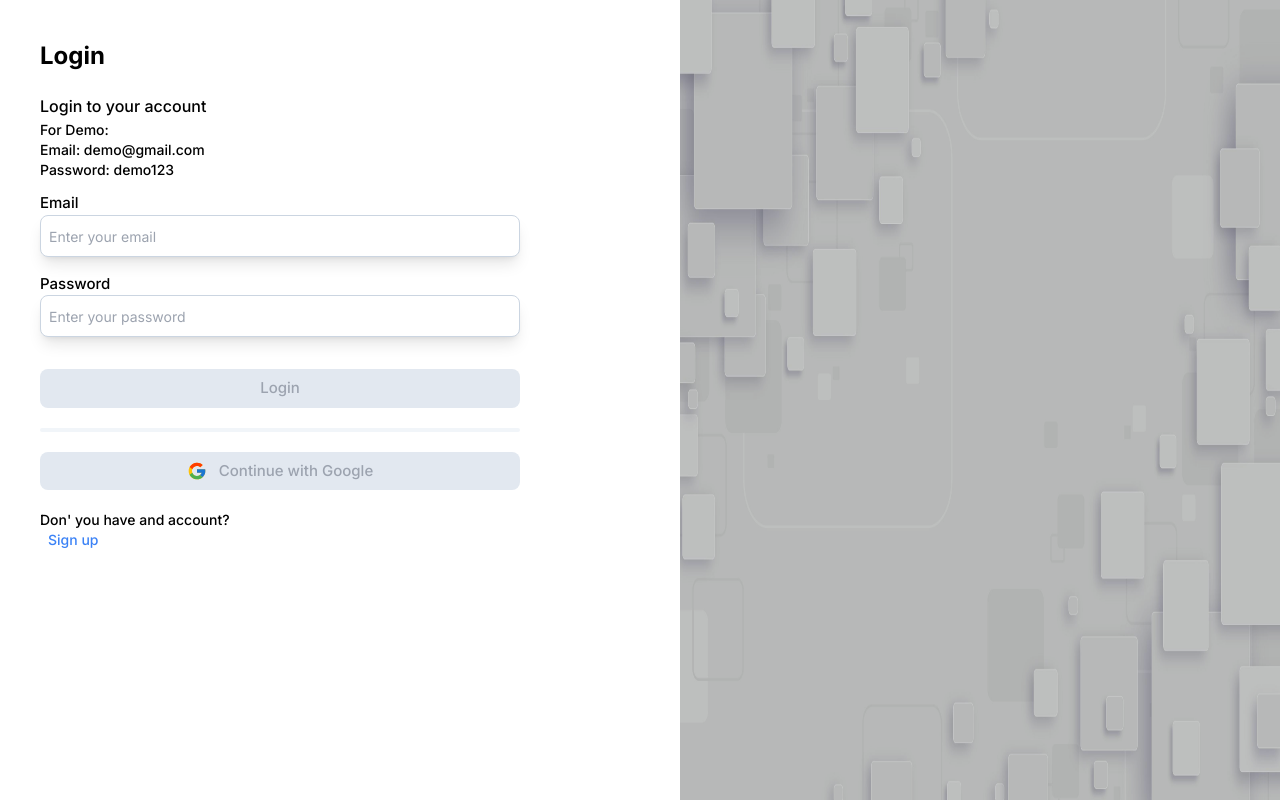
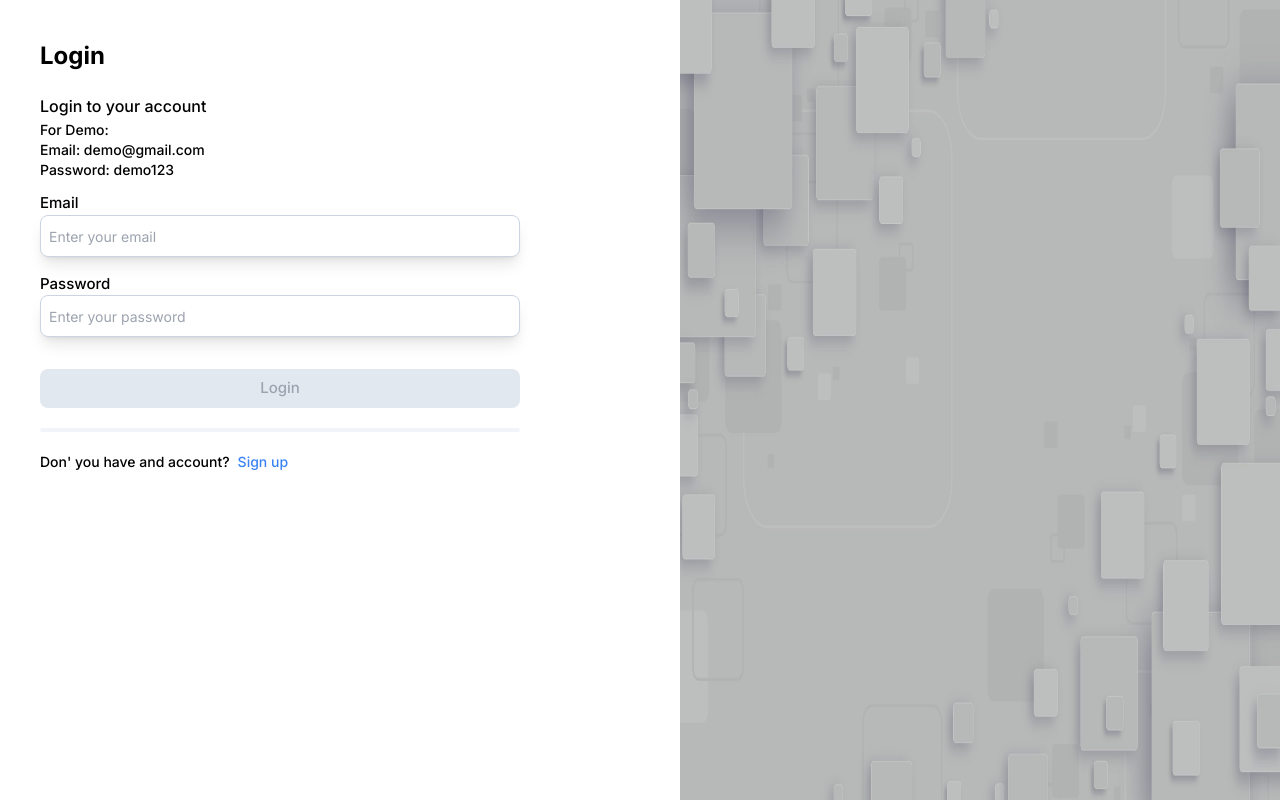
Before and after one commit to 35anurag/Blog-website, a Next.js app: page /login in a window 1280 px wide. Built offline with nearby package versions, Linux system fonts and the light colour scheme.

Commit message:
fixed sutff

```diff
--- a/src/app/login/page.jsx
+++ b/src/app/login/page.jsx
@@ -41,8 +41,10 @@ const Login = () => {
         </div>
         <div className="flex flex-col justify-center">
           <h1 className="font-medium text-xl lg:text-[16px] ">
-          <p>Login to your account</p>
-          <p className=" text-sm">For Demo: <br/> Email: demo@gmail.com <br/> Password: demo123</p>
+            <p>Login to your account</p>
+            <p className=" text-sm">
+              For Demo: <br /> Email: demo@gmail.com <br /> Password: demo123
+            </p>
           </h1>
           <div className="flex flex-col my-3">
             <form className="flex flex-col gap-y-4">
@@ -81,14 +83,10 @@ const Login = () => {
             </button>
 
             <div className="bg-slate-100 h-1 rounded-full"></div>
-            <button className="bg-slate-200 p-2 rounded-lg flex flex-row items-center justify-center gap-3">
-              <FcGoogle className="w-5 h-5" />
-              <p>Continue with Google</p>
-            </button>
           </div>
           <div>
-            <p className="pt-5 text-sm font-medium">
-            <p>Don&apos; you have and account?</p>
+            <p className="pt-5 text-sm font-medium flex flex-row">
+              <p>Don&apos; you have and account?</p>
               <Link href="/signin" className="text-blue-500 ml-2">
                 Sign up
               </Link>
```
